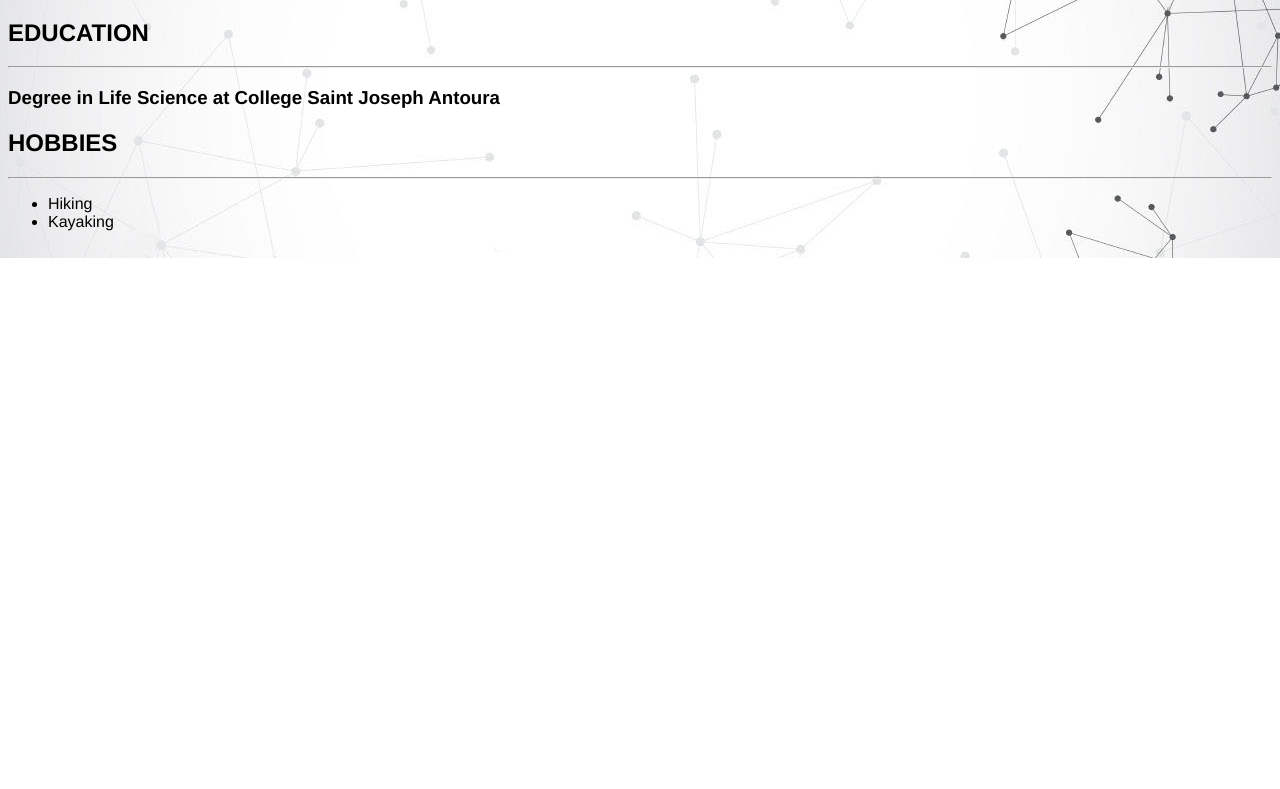
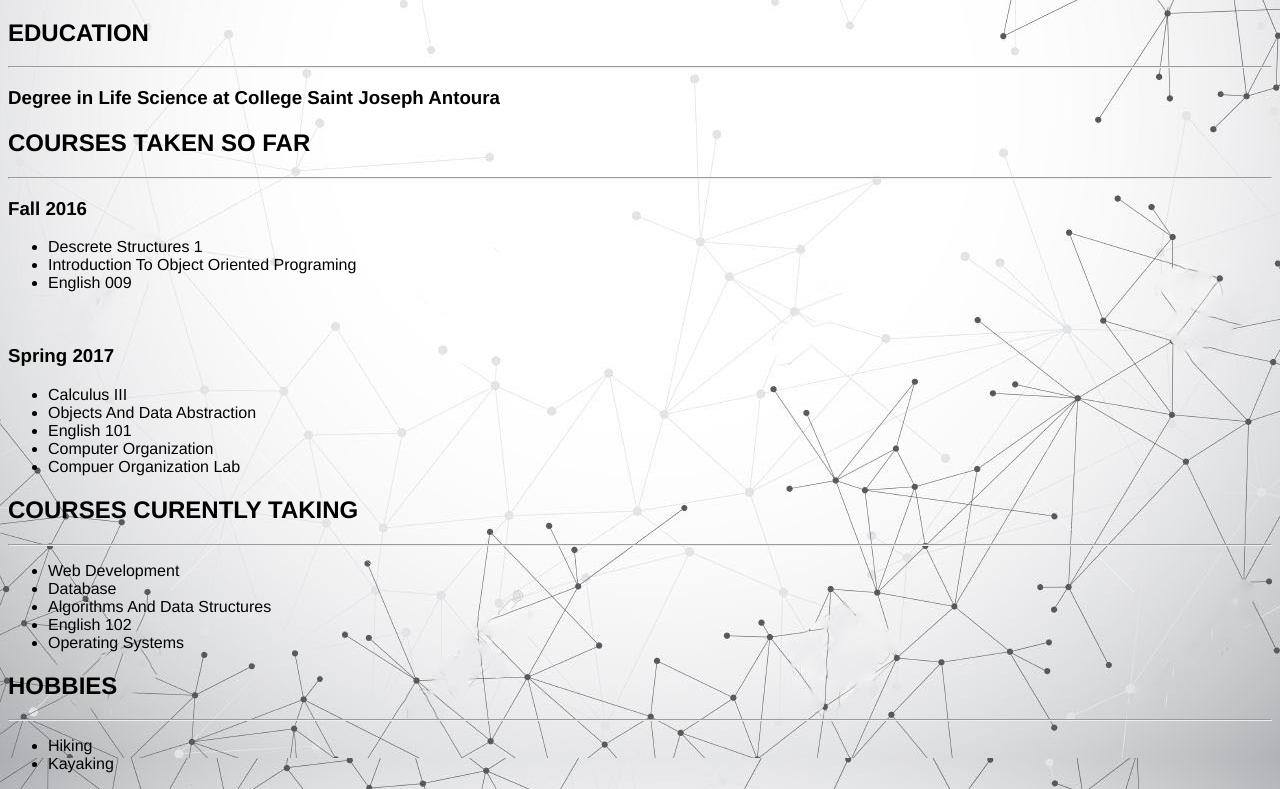
Before and after one commit to pierreabichacra/pierreabichacra.github.io, a plain HTML site: page index.html in a window 1280 px wide. Shown: the part 542-1331 px from the top of the page. Before the commit the page ends 800 px from the top, so only its background shows below. Drawn offline with Linux system fonts and the light colour scheme.

Commit message:
6th attempt

```diff
--- a/index.html
+++ b/index.html
@@ -53,7 +53,32 @@
 <hr>
 </b>
 <h3>Degree in Life Science at College Saint Joseph Antoura</h3>
-
+<b><h2>COURSES TAKEN SO FAR</h2></b>
+<hr>
+<h3>Fall 2016</h3>
+<ul>
+	<li>Descrete Structures 1</li>
+	<li>Introduction To Object Oriented Programing</li>
+	<li>English 009</li>
+</ul>
+<br>
+<h3>Spring 2017</h3>
+<ul>
+	<li>Calculus III</li>
+	<li>Objects And Data Abstraction</li>
+	<li>English 101</li>
+	<li>Computer Organization</li>
+	<li>Compuer Organization Lab</li>
+</ul>
+<b><h2>COURSES CURENTLY TAKING</h2></b>
+<hr>
+<ul>
+	<li>Web Development</li>
+	<li>Database</li>
+	<li>Algorithms And Data Structures</li>
+	<li>English 102</li>
+	<li>Operating Systems</li>
+</ul>
 <b><h2>HOBBIES</h2></b>
 <hr>
 <p><ul>
```
